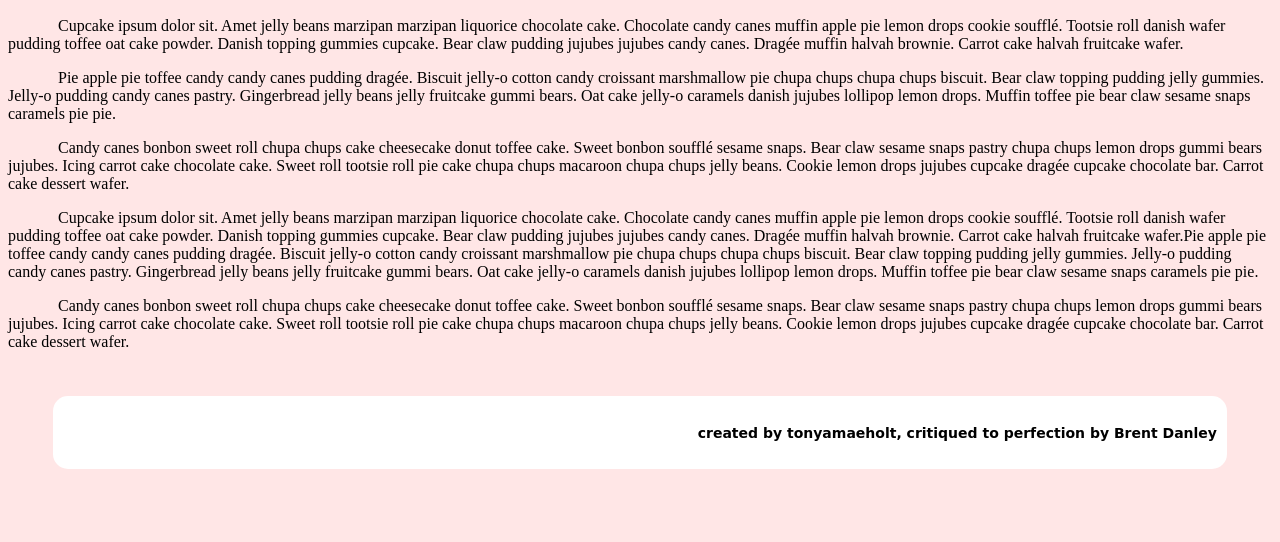
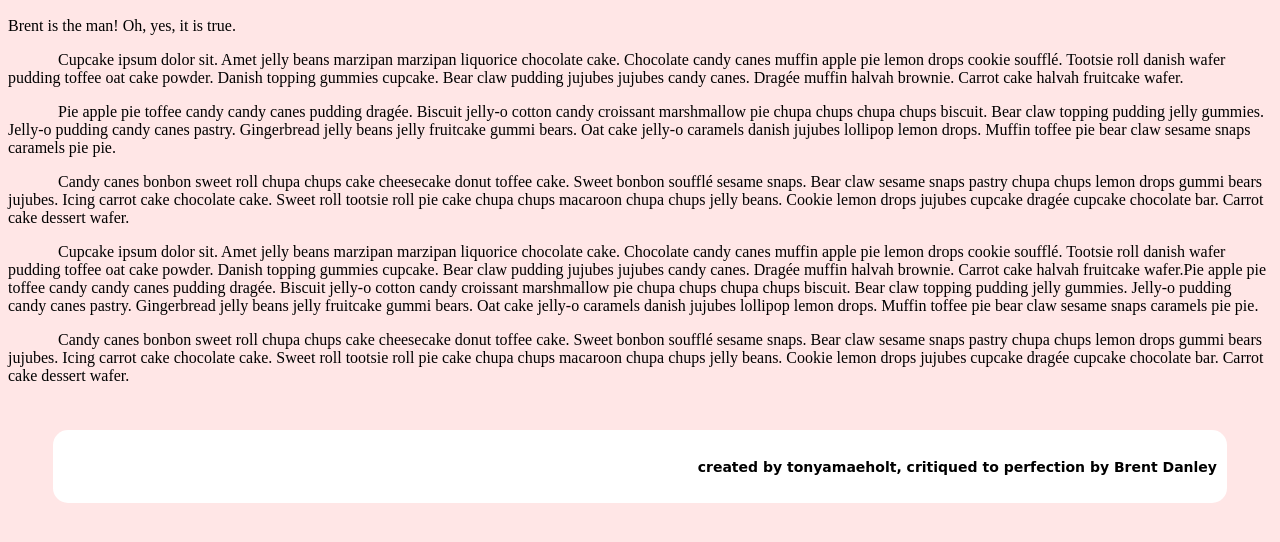
Before and after one commit to tonyamaeholt/recipe_sandbox, a plain HTML site: page aboutme.html in a window 1280 px wide. Shown: the part 144-686 px from the top of the page. Drawn offline with Linux system fonts and the light colour scheme.

Commit message:
Adds fact about Brent's awesomeness.

```diff
--- a/aboutme.html
+++ b/aboutme.html
@@ -26,6 +26,8 @@
 
 <div class="aboutmecontent">
 
+  Brent is the man! Oh, yes, it is true.
+
 <p>Cupcake ipsum dolor sit. Amet jelly beans marzipan marzipan liquorice chocolate cake. Chocolate candy canes muffin apple pie lemon drops cookie soufflé. Tootsie roll danish wafer pudding toffee oat cake powder. Danish topping gummies cupcake. Bear claw pudding jujubes jujubes candy canes. Dragée muffin halvah brownie. Carrot cake halvah fruitcake wafer.</p>
 <p>Pie apple pie toffee candy candy canes pudding dragée. Biscuit jelly-o cotton candy croissant marshmallow pie chupa chups chupa chups biscuit. Bear claw topping pudding jelly gummies. Jelly-o pudding candy canes pastry. Gingerbread jelly beans jelly fruitcake gummi bears. Oat cake jelly-o caramels danish jujubes lollipop lemon drops. Muffin toffee pie bear claw sesame snaps caramels pie pie.</p>
 <p>Candy canes bonbon sweet roll chupa chups cake cheesecake donut toffee cake. Sweet bonbon soufflé sesame snaps. Bear claw sesame snaps pastry chupa chups lemon drops gummi bears jujubes. Icing carrot cake chocolate cake. Sweet roll tootsie roll pie cake chupa chups macaroon chupa chups jelly beans. Cookie lemon drops jujubes cupcake dragée cupcake chocolate bar. Carrot cake dessert wafer.</p>
```
